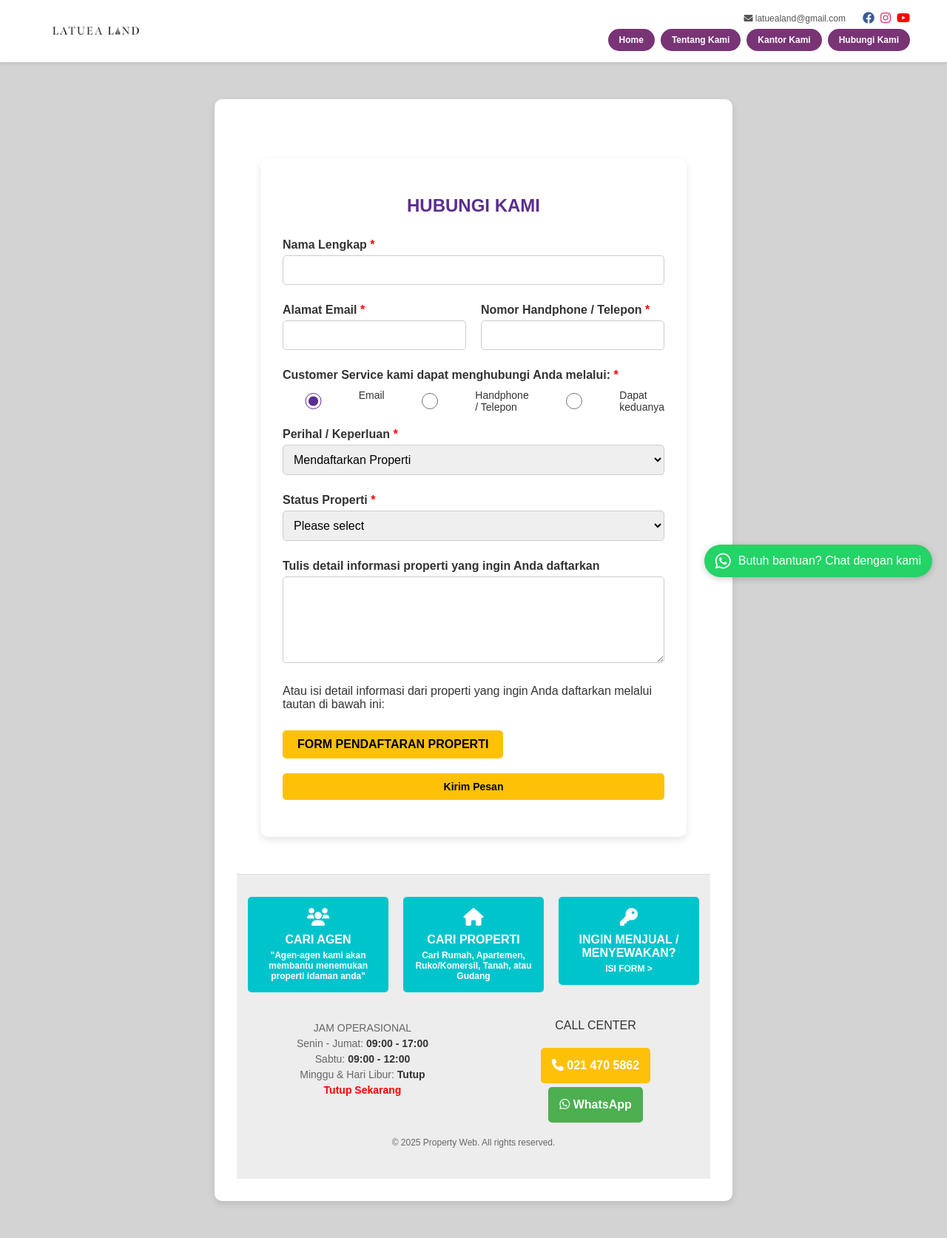
After one commit to nopall-png/Latua-Group, a PHP site: page /sell_property.php in a window 1280 px wide. The commit adds this page. Shown: the whole page at 74% size. Run offline with PHP 8.4, Linux system fonts and the light colour scheme.

Commit message:
footer sama update file buat user

```diff
--- a/includes/footer.php
+++ b/includes/footer.php
@@ -1,6 +1,213 @@
-</div>
-    <footer>
+<?php
+// Dapatkan waktu saat ini (WIB)
+date_default_timezone_set('Asia/Jakarta');
+$currentTime = date('H:i');
+$currentDay = date('l'); // Hari dalam bahasa Inggris (e.g., Thursday)
+$currentDate = date('d F Y'); // Tanggal lengkap (e.g., 07 August 2025)
+
+// Tentukan status operasional
+$operatingHours = [
+    'Monday' => ['09:00', '17:00'],
+    'Tuesday' => ['09:00', '17:00'],
+    'Wednesday' => ['09:00', '17:00'],
+    'Thursday' => ['09:00', '17:00'],
+    'Friday' => ['09:00', '17:00'],
+    'Saturday' => ['09:00', '14:00'],
+    'Sunday' => ['Tutup', 'Tutup']
+];
+
+$hours = $operatingHours[$currentDay];
+$isOpen = false;
+
+if ($hours[0] !== 'Tutup') {
+    $openTime = strtotime($hours[0]);
+    $closeTime = strtotime($hours[1]);
+    $currentTimeStamp = strtotime($currentTime);
+
+    $isOpen = ($currentTimeStamp >= $openTime && $currentTimeStamp < $closeTime);
+}
+?>
+
+<footer class="asiaone-footer">
+    <div class="footer-container">
+        <div class="footer-section">
+            <a href="https://yourdomain.com/cari-agen" class="footer-button">
+                <i class="fas fa-users"></i>
+                <span>CARI AGEN</span>
+                <p>"Agen-agen kami akan membantu menemukan properti idaman anda"</p>
+            </a>
+        </div>
+
+        <div class="footer-section">
+            <a href="#" class="footer-button">
+                <i class="fas fa-home"></i>
+                <span>CARI PROPERTI</span>
+                <p>Cari Rumah, Apartemen, Ruko/Komersil, Tanah, atau Gudang</p>
+            </a>
+        </div>
+
+        <div class="footer-section">
+            <a href="/LatuaGroup/sell_property.php" class="footer-button sell-rent-button">
+                <i class="fas fa-key"></i>
+                <span>INGIN MENJUAL / MENYEWAKAN?</span>
+                <p>ISI FORM ></p>
+            </a>
+        </div>
+
+        <div class="footer-section jam-operasional">
+            <p>JAM OPERASIONAL</p>
+            <p>Senin - Jumat: <span class="time">09:00 - 17:00</span></p>
+            <p>Sabtu: <span class="time">09:00 - 12:00</span></p>
+            <p>Minggu & Hari Libur: <span class="time">Tutup</span></p>
+            <?php if ($isOpen): ?>
+                <p style="color: green; font-weight: bold;">Sedang Buka Sekarang</p>
+            <?php else: ?>
+                <p style="color: red; font-weight: bold;">Tutup Sekarang</p>
+            <?php endif; ?>
+        </div>
+
+        <div class="footer-section">
+            <p>CALL CENTER</p>
+            <a href="tel:+6214705862" class="call-center-button">
+                <i class="fas fa-phone"></i> 021 470 5862
+            </a>
+            <a href="https://wa.me/6214705862" class="whatsapp-button">
+                <i class="fab fa-whatsapp"></i> WhatsApp
+            </a>
+        </div>
+    </div>
+    <div class="copyright">
         <p>© 2025 Property Web. All rights reserved.</p>
-    </footer>
-</body>
-</html>
+    </div>
+</footer>
+
+<style>
+    /* CSS untuk footer */
+    .asiaone-footer {
+        background-color: #EDEDED;
+        padding: 30px 0;
+        color: #333;
+        font-family: 'Arial', sans-serif;
+        border-top: 1px solid #DDD;
+    }
+
+    .footer-container {
+        display: flex;
+        justify-content: center;
+        gap: 20px;
+        max-width: 1200px;
+        margin: 0 auto;
+        padding: 0 15px;
+        flex-wrap: wrap;
+    }
+
+    .footer-section {
+        flex: 1;
+        min-width: 180px;
+        text-align: center;
+    }
+
+    .footer-button {
+        display: flex;
+        flex-direction: column;
+        align-items: center;
+        background-color: #00C4CC;
+        color: white;
+        padding: 15px;
+        text-decoration: none;
+        border-radius: 5px;
+        font-weight: bold;
+        transition: background-color 0.3s;
+    }
+
+    .footer-button:hover {
+        background-color: #009DA6;
+    }
+
+    .footer-button i {
+        font-size: 24px;
+        margin-bottom: 10px;
+    }
+
+    .footer-button span {
+        font-size: 16px;
+        margin-bottom: 5px;
+    }
+
+    .footer-button p {
+        font-size: 12px;
+        margin: 0;
+        color: #FFF;
+    }
+
+    .sell-rent-button {
+        background-color: #00C4CC;
+    }
+
+    .call-center-button {
+        background-color: #FFC107;
+        padding: 15px;
+        text-decoration: none;
+        color: white;
+        font-weight: bold;
+        border-radius: 5px;
+        display: inline-block;
+        transition: background-color 0.3s;
+        margin-top: 5px;
+    }
+
+    .call-center-button:hover {
+        background-color: #FFA000;
+    }
+
+    .whatsapp-button {
+        background-color: #4CAF50;
+        padding: 15px;
+        text-decoration: none;
+        color: white;
+        font-weight: bold;
+        border-radius: 5px;
+        display: inline-block;
+        margin-top: 5px;
+        transition: background-color 0.3s;
+    }
+
+    .whatsapp-button:hover {
+        background-color: #45A049;
+    }
+
+    .jam-operasional {
+        background-color: transparent;
+        padding: 15px;
+    }
+
+    .jam-operasional p {
+        margin: 5px 0;
+        font-size: 14px;
+        color: #666;
+    }
+
+    .jam-operasional .time {
+        font-weight: bold;
+        color: #333;
+    }
+
+    .copyright {
+        margin-top: 20px;
+        font-size: 12px;
+        color: #666;
+    }
+
+    /* Responsif */
+    @media (max-width: 768px) {
+        .footer-container {
+            flex-direction: column;
+            text-align: center;
+        }
+
+        .footer-button, .call-center-button, .whatsapp-button {
+            width: 100%;
+            box-sizing: border-box;
+        }
+    }
+</style>
--- /dev/null
+++ b/sell_property.php
@@ -0,0 +1,279 @@
+<?php
+// Tentukan email admin yang akan menerima pesan
+$to_email = "latuealand@gmail.com"; // Ganti dengan alamat email admin Anda
+
+$form_message = "";
+$form_messages_type = "";
+
+if ($_SERVER["REQUEST_METHOD"] == "POST") {
+    // Ambil dan bersihkan data formulir
+    $nama_lengkap = trim($_POST['nama_lengkap'] ?? '');
+    $alamat_email = trim($_POST['alamat_email'] ?? '');
+    $nomor_handphone = trim($_POST['nomor_handphone'] ?? '');
+    $metode_kontak = $_POST['metode_kontak'] ?? 'Email';
+    $perihal = $_POST['perihal'] ?? '';
+    $status_properti = $_POST['status_properti'] ?? '';
+    $detail_properti = trim($_POST['detail_properti'] ?? '');
+
+    // Validasi dasar
+    if (empty($nama_lengkap) || empty($alamat_email) || empty($nomor_handphone) || empty($perihal) || empty($status_properti)) {
+        $form_message = "Semua kolom yang ditandai * wajib diisi.";
+        $form_messages_type = "error-message";
+    } elseif (!filter_var($alamat_email, FILTER_VALIDATE_EMAIL)) {
+        $form_message = "Format alamat email tidak valid.";
+        $form_messages_type = "error-message";
+    } else {
+        // Buat subjek dan isi email
+        $subject = "Pesan dari Formulir Hubungi Kami: " . $perihal;
+        $email_content = "Nama Lengkap: " . $nama_lengkap . "\n";
+        $email_content .= "Alamat Email: " . $alamat_email . "\n";
+        $email_content .= "Nomor Handphone: " . $nomor_handphone . "\n";
+        $email_content .= "Metode Kontak Pilihan: " . $metode_kontak . "\n";
+        $email_content .= "Perihal: " . $perihal . "\n";
+        $email_content .= "Status Properti: " . $status_properti . "\n";
+        $email_content .= "Detail Properti: \n" . $detail_properti . "\n";
+
+        // Atur header email
+        $email_headers = "From: " . $nama_lengkap . " <" . $alamat_email . ">\r\n";
+        $email_headers .= "Reply-To: " . $alamat_email . "\r\n";
+        $email_headers .= "Content-Type: text/plain; charset=UTF-8\r\n";
+
+        // Kirim email
+        if (mail($to_email, $subject, $email_content, $email_headers)) {
+            // Redirect setelah sukses untuk menghindari resubmisi form
+            header('Location: hubungi_kami.php?status=success');
+            exit();
+        } else {
+            $form_message = "Maaf, terjadi kesalahan saat mengirim pesan. Silakan coba lagi.";
+            $form_messages_type = "error-message";
+        }
+    }
+}
+
+// Cek jika ada status sukses dari redirect
+if (isset($_GET['status']) && $_GET['status'] == 'success') {
+    $form_message = "Pesan Anda berhasil dikirim. Terima kasih!";
+    $form_messages_type = "success-message";
+}
+
+// Sertakan header
+include 'includes/header.php';
+?>
+
+<style>
+    /* General Styling */
+    body {
+        background-color: #D3D3D3;
+        font-family: Arial, sans-serif;
+        color: #333;
+        margin: 0;
+        padding: 0;
+    }
+    .container {
+        background-color: white;
+        max-width: 700px;
+        margin: 50px auto;
+        padding: 30px;
+        border-radius: 10px;
+        box-shadow: 0 4px 10px rgba(0,0,0,0.1);
+    }
+    h2 {
+        color: #5C2D91;
+        text-transform: uppercase;
+        font-size: 24px;
+        text-align: center;
+        margin-bottom: 30px;
+    }
+    .form-group {
+        margin-bottom: 20px;
+    }
+    label {
+        font-weight: bold;
+        font-size: 16px;
+    }
+    label span {
+        color: red;
+    }
+    input, select, textarea {
+        width: 100%;
+        padding: 10px;
+        border: 1px solid #ccc;
+        border-radius: 5px;
+        font-size: 16px;
+        margin-top: 5px;
+    }
+    .form-group-inline {
+        display: flex;
+        gap: 20px;
+    }
+    .form-group-inline .form-group {
+        flex: 1;
+    }
+    .radio-group {
+        display: flex;
+        gap: 20px;
+        margin-top: 10px;
+    }
+    .radio-group input[type="radio"] {
+        accent-color: #5C2D91;
+    }
+    .radio-group label {
+        font-weight: normal;
+        font-size: 14px;
+        color: #333; /* Warna font diubah ke hitam gelap untuk kontras dengan latar belakang */
+    }
+    .btn-primary {
+        display: inline-block;
+        background-color: #FFC107;
+        color: black;
+        padding: 10px 20px;
+        text-decoration: none;
+        border-radius: 5px;
+        font-weight: bold;
+        text-align: center;
+        margin-top: 10px;
+    }
+    .btn-primary:hover {
+        background-color: #e0a800;
+    }
+    button[type="submit"] {
+        background-color: #FFC107;
+        color: black;
+        padding: 10px 20px;
+        border: none;
+        border-radius: 5px;
+        font-weight: bold;
+        cursor: pointer;
+        width: 100%;
+        margin-top: 20px;
+    }
+    button[type="submit"]:hover {
+        background-color: #e0a800;
+    }
+    .error-message {
+        color: white;
+        background-color: #DC3545;
+        padding: 10px;
+        border-radius: 5px;
+        text-align: center;
+        margin-bottom: 20px;
+    }
+    .success-message {
+        color: white;
+        background-color: #28A745;
+        padding: 10px;
+        border-radius: 5px;
+        text-align: center;
+        margin-bottom: 20px;
+    }
+    /* WhatsApp Chat Button */
+    .whatsapp-chat {
+        position: fixed;
+        bottom: 20px;
+        right: 20px;
+        background-color: #25D366;
+        color: white;
+        padding: 10px 15px;
+        border-radius: 50px;
+        display: flex;
+        align-items: center;
+        gap: 10px;
+        box-shadow: 0 2px 10px rgba(0,0,0,0.2);
+        text-decoration: none;
+    }
+    .whatsapp-chat i {
+        font-size: 24px;
+    }
+    /* Footer Styling */
+    footer {
+        background-color: #5C2D91;
+        color: white;
+        text-align: center;
+        padding: 20px 0;
+        width: 100%;
+        margin-top: 50px;
+        position: relative;
+        clear: both;
+    }
+    /* Responsive Design */
+    @media (max-width: 768px) {
+        .form-group-inline {
+            flex-direction: column;
+        }
+    }
+</style>
+
+<div class="container">
+    <h2>Hubungi Kami</h2>
+    <?php if (!empty($form_message)): ?>
+        <p class="<?php echo $form_messages_type; ?>"><?php echo htmlspecialchars($form_message); ?></p>
+    <?php endif; ?>
+
+    <form action="hubungi_kami.php" method="POST" class="contact-form">
+        <div class="form-group">
+            <label for="nama_lengkap">Nama Lengkap <span>*</span></label>
+            <input type="text" id="nama_lengkap" name="nama_lengkap" required>
+        </div>
+
+        <div class="form-group-inline">
+            <div class="form-group">
+                <label for="alamat_email">Alamat Email <span>*</span></label>
+                <input type="email" id="alamat_email" name="alamat_email" required>
+            </div>
+            <div class="form-group">
+                <label for="nomor_handphone">Nomor Handphone / Telepon <span>*</span></label>
+                <input type="tel" id="nomor_handphone" name="nomor_handphone" required>
+            </div>
+        </div>
+
+        <div class="form-group">
+            <label>Customer Service kami dapat menghubungi Anda melalui: <span>*</span></label>
+            <div class="radio-group">
+                <input type="radio" id="kontak_email" name="metode_kontak" value="Email" checked>
+                <label for="kontak_email">Email</label>
+                <input type="radio" id="kontak_telepon" name="metode_kontak" value="Handphone / Telepon">
+                <label for="kontak_telepon">Handphone / Telepon</label>
+                <input type="radio" id="kontak_keduanya" name="metode_kontak" value="Dapat keduanya">
+                <label for="kontak_keduanya">Dapat keduanya</label>
+            </div>
+        </div>
+
+        <div class="form-group">
+            <label for="perihal">Perihal / Keperluan <span>*</span></label>
+            <select id="perihal" name="perihal" required>
+                <option value="Mendaftarkan Properti">Mendaftarkan Properti</option>
+                <option value="Pertanyaan Umum">Pertanyaan Umum</option>
+                <option value="Kritik & Saran">Kritik & Saran</option>
+            </select>
+        </div>
+
+        <div class="form-group">
+            <label for="status_properti">Status Properti <span>*</span></label>
+            <select id="status_properti" name="status_properti" required>
+                <option value="">Please select</option>
+                <option value="Dijual">Dijual</option>
+                <option value="Disewakan">Disewakan</option>
+            </select>
+        </div>
+
+        <div class="form-group">
+            <label for="detail_properti">Tulis detail informasi properti yang ingin Anda daftarkan</label>
+            <textarea id="detail_properti" name="detail_properti" rows="5"></textarea>
+        </div>
+
+        <p>Atau isi detail informasi dari properti yang ingin Anda daftarkan melalui tautan di bawah ini:</p>
+        <a href="/LatuaGroup/form-pendaftaran-properti.php" class="btn-primary">FORM PENDAFTARAN PROPERTI</a>
+
+        <button type="submit">Kirim Pesan</button>
+    </form>
+</div>
+
+<!-- WhatsApp Chat Button -->
+<a href="https://wa.me/62123456789" class="whatsapp-chat">
+    <i class="fab fa-whatsapp"></i> Butuh bantuan? Chat dengan kami
+</a>
+
+<?php
+// Sertakan footer sebagai elemen terpisah
+include 'includes/footer.php';
+?>
```
